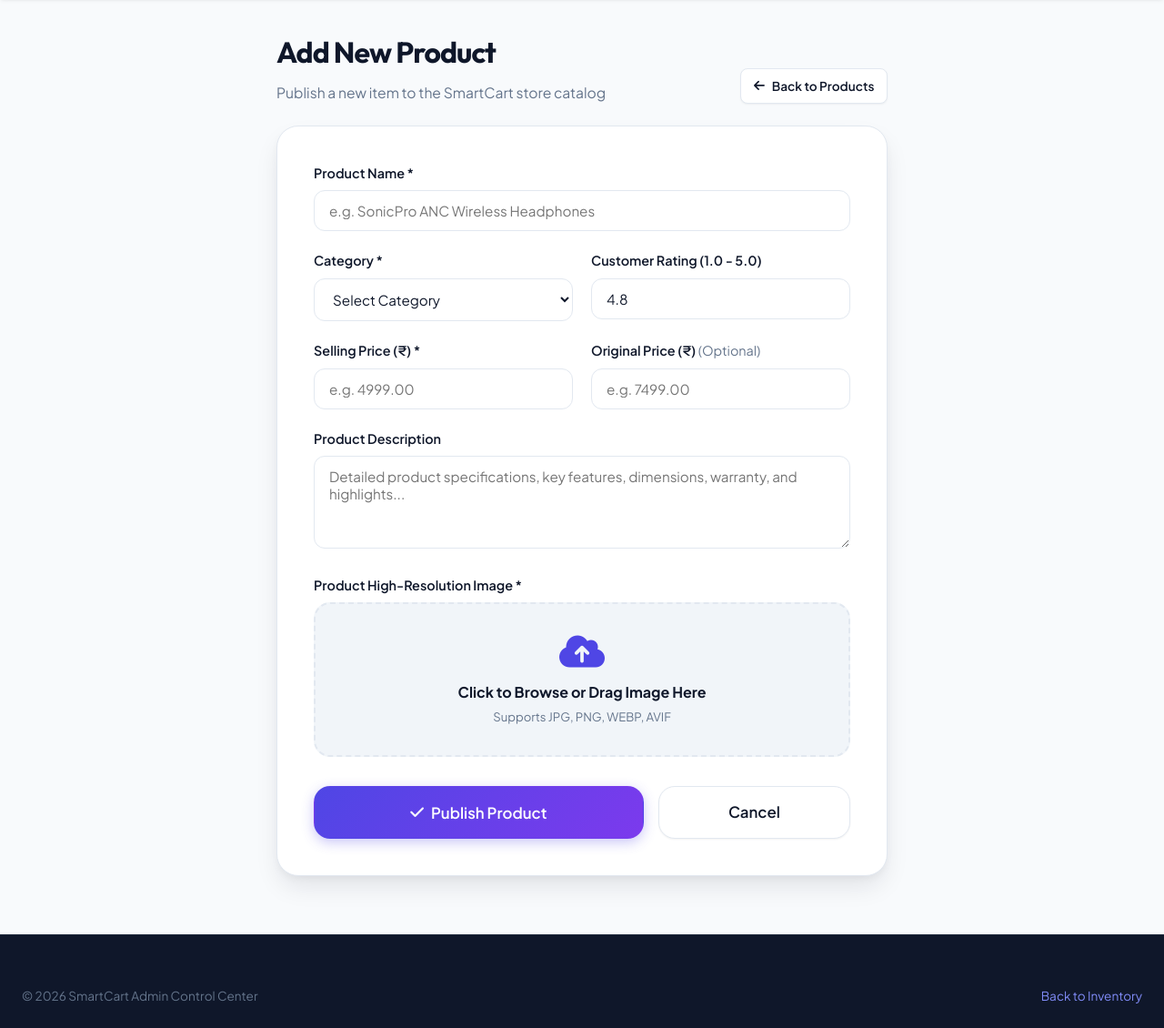
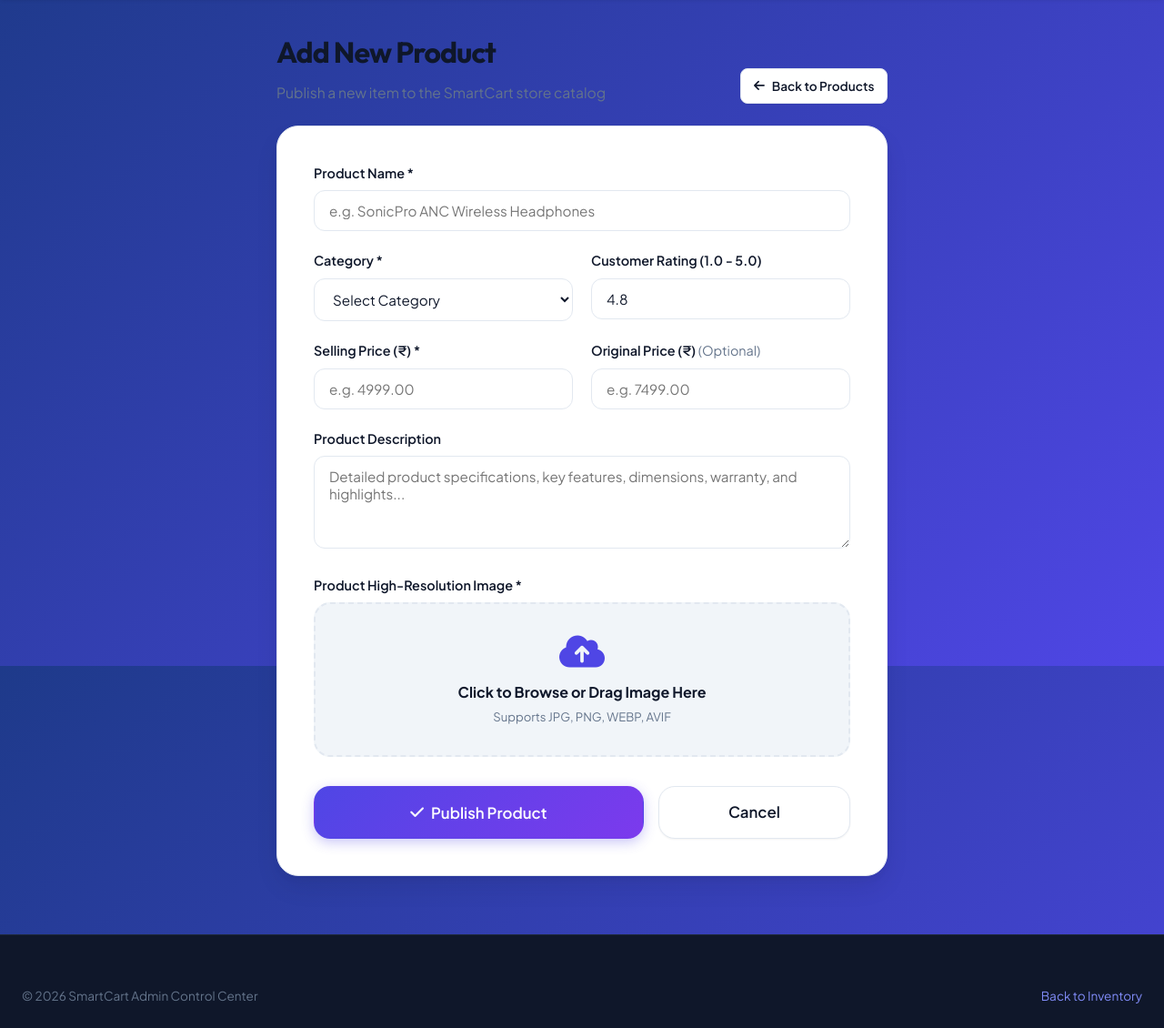
Before and after one commit to Shaik66-pro/Smart-Cart, a Flask app: page /admin/add-item in a window 1280 px wide. Shown: the part 68-1198 px from the top of the page at 91% size. Run offline with Flask 3, Linux system fonts and the light colour scheme; the visitor is signed in with stand-in values (Sample User, id 1).

Commit message:
Fix: serve static files on Vercel, fix CSS gradient background

```diff
--- a/static/css/style.css
+++ b/static/css/style.css
@@ -24,7 +24,7 @@
   --info: #3b82f6;
 
   /* Neutrals */
-  --bg-page: linear-gradient(135deg, #1e3a8a, #4f46e5);
+  --bg-page: #1e3a8a;
   --bg-card: #ffffff;
   --bg-alt: #f1f5f9;
   --text-main: #0f172a;
@@ -63,7 +63,8 @@
 
 body {
   font-family: var(--font-primary);
-  background-color: var(--bg-page);
+  background: linear-gradient(135deg, #1e3a8a 0%, #4f46e5 100%) fixed;
+  background-color: #1e3a8a; /* fallback for older browsers */
   color: var(--text-main);
   line-height: 1.6;
   -webkit-font-smoothing: antialiased;
```
Also changed, not shown: vercel.json.
